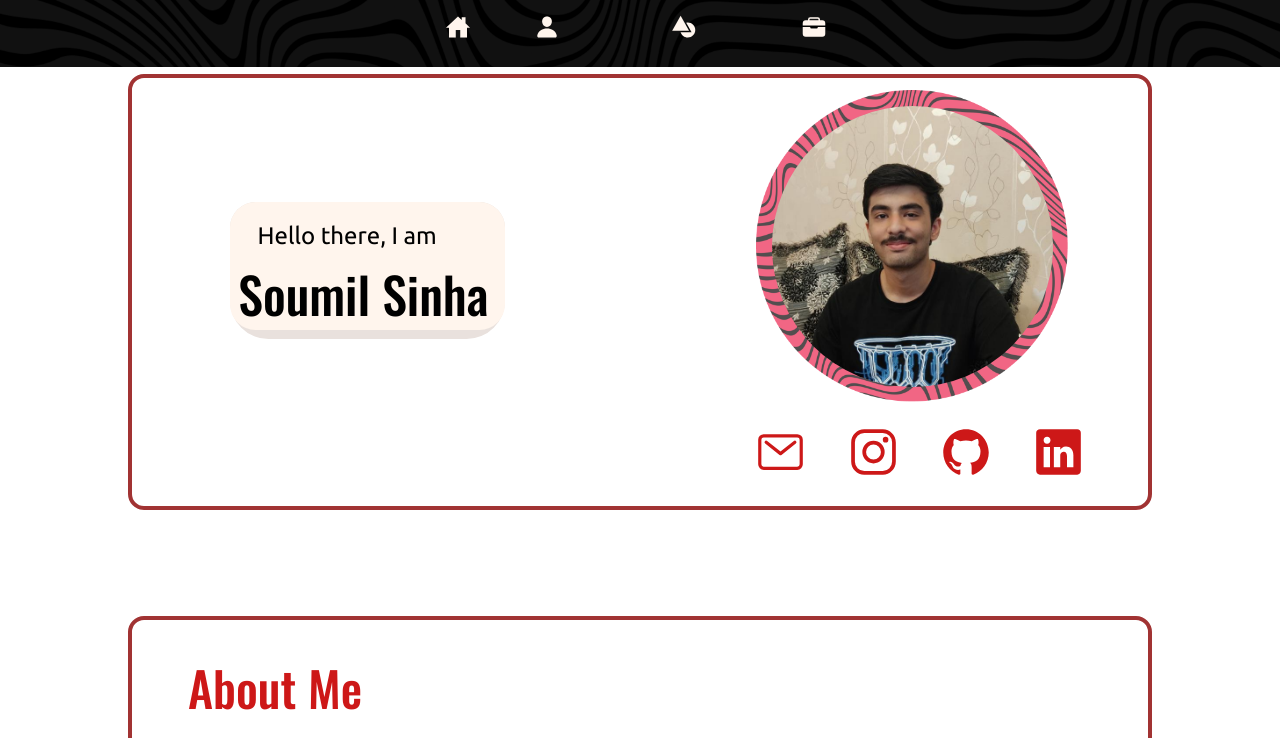
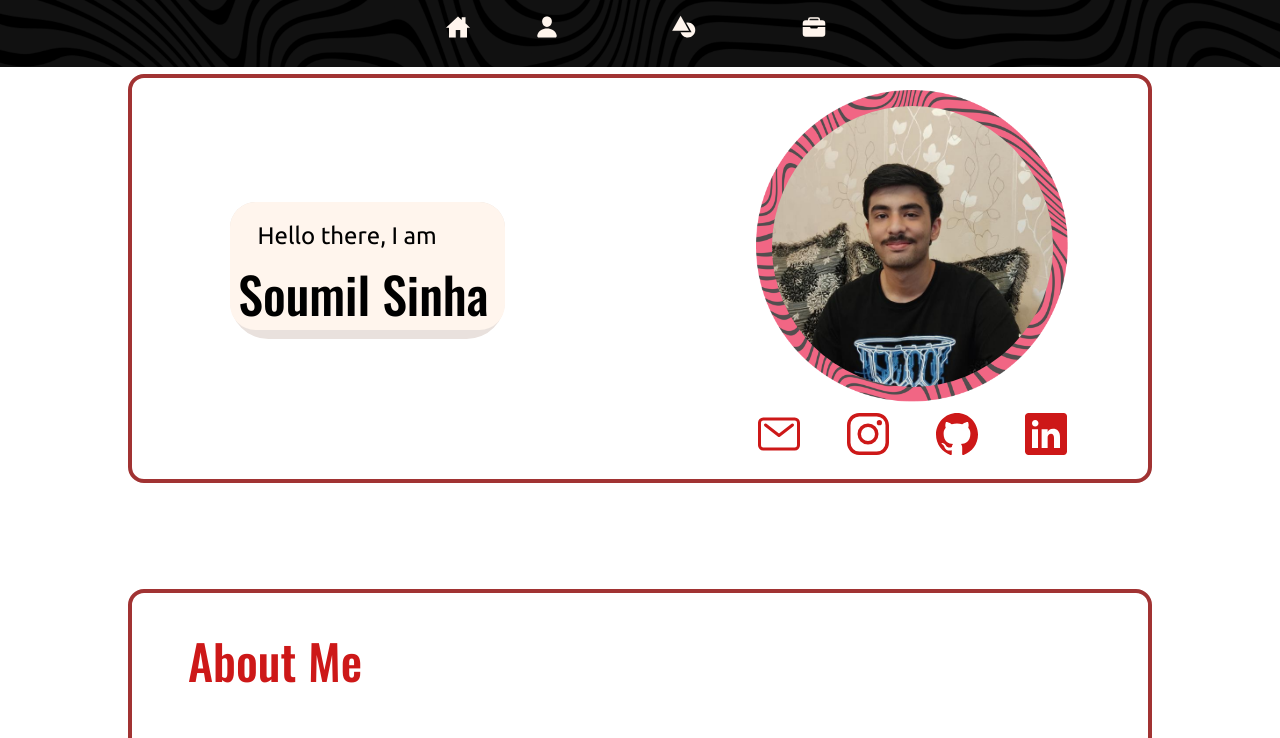
Before and after one commit to sawmill811/sawmill811.github.io, a plain HTML site: page index.html in a window 1280 px wide. Shown: the top 738 px of the page. Drawn offline with nearby package versions, Linux system fonts and the light colour scheme.

Commit message:
fixed responsiveness

```diff
--- a/style.css
+++ b/style.css
@@ -702,12 +702,17 @@ a {
     .contact-links {
         /* transform: scale(0.8); */
         height: fit-content;
-        /* margin: min(0.3em, 0.5vw) auto; */
+        max-height: 15vh;
+        /* border: 2px solid blue; */
+        margin-top: min(0.5em, 5vh);
+        margin-bottom: min(0.5em, 5vh);
         /* margin-bottom: min(1em, 1.5vw); */
     }
 
     #link1, #link2, #link3, #link4 {
-        height: 4vw;
+        height: 3em;
+        max-height: 10vh;
+        margin: 0;
     }
 
     .about-me, .skills-interests, .projects {
@@ -734,7 +739,7 @@ a {
     .container {
         position: relative;
         width: 99%;
-        height: 50vh;
+        height: 25em;
         max-height: 30vw;
         display: flex;
         flex-direction: row;
```
